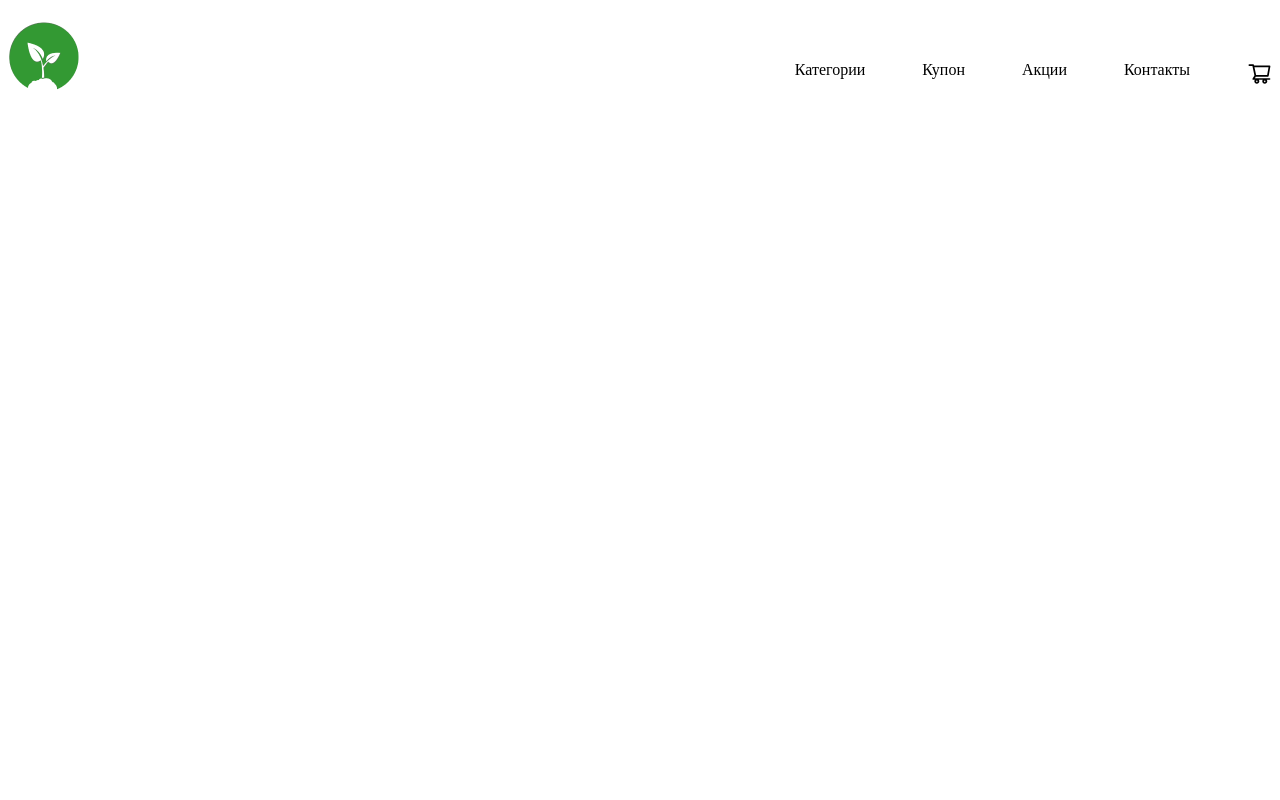
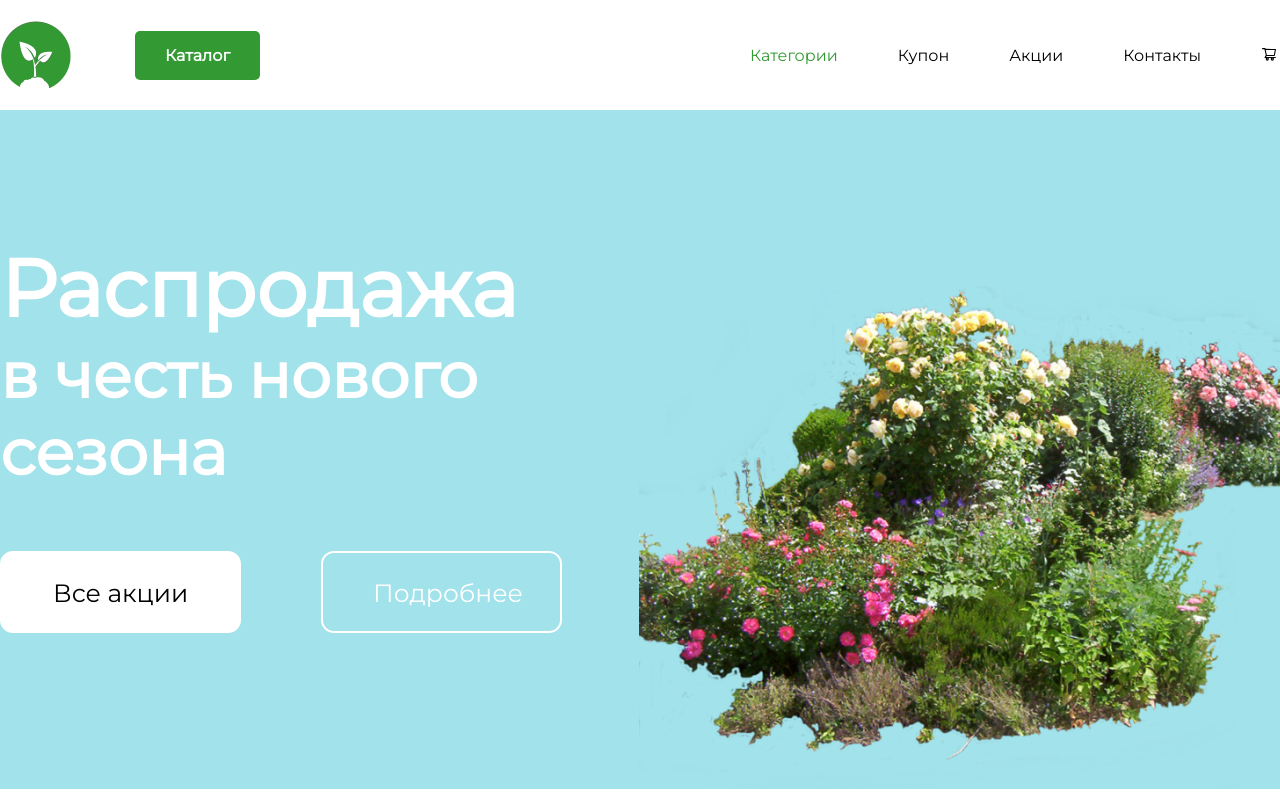
Before and after one commit to dimaarmas/BAUHAUS_STORE_REACT, a React (Create React App) app in the folder bauhaus_online_store_app/: page / in a window 1280 px wide. Built offline with nearby package versions, Linux system fonts and the light colour scheme.

Commit message:
navbar fixed and banner finished

```diff
--- a/bauhaus_online_store_app/public/index.html
+++ b/bauhaus_online_store_app/public/index.html
@@ -5,6 +5,9 @@
   <meta charset="UTF-8">
   <meta http-equiv="X-UA-Compatible" content="IE=edge">
   <meta name="viewport" content="width=device-width, initial-scale=1.0">
+  <style>
+    @import url('https://fonts.googleapis.com/css2?family=Montserrat&display=swap');
+  </style>
   <title>Document</title>
 </head>
 
--- a/bauhaus_online_store_app/src/style.css
+++ b/bauhaus_online_store_app/src/App.css
@@ -4,7 +4,6 @@
     box-sizing: border-box;
 }
 
-.wrapper {
-    max-width: 1116px;
-    margin: 0 auto;
+body {
+    font-family: 'Montserrat', sans-serif;
 }
--- /dev/null
+++ b/bauhaus_online_store_app/src/App.js
@@ -0,0 +1,14 @@
+import Header from "./components/Header";
+import Nav from "./components/Nav";
+import './App.css'
+
+function App() {
+  return (
+    <div>
+      <Nav />
+      <Header />
+    </div>
+  );
+}
+
+export default App;
--- a/bauhaus_online_store_app/src/components/App/index.jsx
+++ /dev/null
@@ -1,11 +0,0 @@
-import Nav from "../Nav";
-
-function App() {
-  return (
-    <div>
-      <Nav />
-    </div>
-  );
-}
-
-export default App;
--- /dev/null
+++ b/bauhaus_online_store_app/src/components/Header/index.jsx
@@ -0,0 +1,21 @@
+import React from 'react'
+import img from './media/header_img.png'
+import s from './index.module.css'
+
+export default function Header() {
+    return (
+        <div className={s.banner_section}>
+            <div className={s.banner_sub_section}>
+                <div>
+                    <p className={s.first_title}>Распродажа</p>
+                    <p className={s.second_title}>в честь нового сезона</p>
+                    <div className={s.banner_buttons}>
+                        <div>Все акции</div>
+                        <div>Подробнее</div>
+                    </div>
+                </div>
+                <img src={img} alt="banner_img" />
+            </div>
+        </div>
+    )
+}
--- /dev/null
+++ b/bauhaus_online_store_app/src/components/Header/index.module.css
@@ -0,0 +1,55 @@
+.banner_section {
+    background-color: #A1E2EB;
+}
+
+.banner_sub_section {
+    display: flex;
+    justify-content: space-between;
+    max-width: 1380px;
+    margin: 0 auto;
+}
+
+.first_title {
+    font-weight: 700;
+    font-size: 80px;
+    color: #FFFF;
+    padding-top: 130px;
+}
+
+.second_title {
+    font-weight: 700;
+    font-size: 63px;
+    color: #FFFF;
+}
+
+.banner_buttons {
+    display: flex;
+    gap: 80px;
+    padding: 60px 0;
+}
+
+.banner_buttons div:nth-of-type(1) {
+    border: 2px solid #FFFF;
+    background-color: #FFFF;
+    text-align: center;
+    width: 241px;
+    height: 82px;
+    padding: 25px 50px;
+    border-radius: 13px;
+    font-size: 25px;
+    font-weight: 700px;
+    cursor: pointer;
+}
+
+.banner_buttons div:nth-of-type(2) {
+    border: 2px solid #FFFF;
+    color: #FFFF;
+    text-align: center;
+    width: 241px;
+    height: 82px;
+    padding: 25px 50px;
+    border-radius: 13px;
+    font-size: 25px;
+    font-weight: 700px;
+    cursor: pointer;
+}
--- a/bauhaus_online_store_app/src/components/Nav/index.jsx
+++ b/bauhaus_online_store_app/src/components/Nav/index.jsx
@@ -4,19 +4,27 @@ import s from './index.module.css'
 import { ShoppingCartOutlined } from '@ant-design/icons'
 
 export default function Nav() {
+
+    const categoryTextColor = {
+        color: '#339933'
+    }
+
     return (
-        <nav className={['wrapper', s.nav_block].join(' ')}>
-            <a href='#'>
+        <header className={s.header}>
+            <div className={s.logo_block}>
                 <img src={logo} alt="company_logo" />
-            </a>
-            <button className={s.catalog_btn}>Каталог</button>
-            <ul className={s.nav_menu}>
-                <li>Категории</li>
-                <li>Купон</li>
-                <li>Акции</li>
-                <li>Контакты</li>
-                <ShoppingCartOutlined className={s.shopping_cart} />
-            </ul>
-        </nav>
+                <div>Каталог</div>
+            </div>
+            <nav>
+                <ul className={s.nav_block}>
+                    <li style={categoryTextColor}>Категории</li>
+                    <li>Купон</li>
+                    <li>Акции</li>
+                    <li>Контакты</li>
+                    <ShoppingCartOutlined className={s.shopping_cart} />
+                </ul>
+            </nav >
+        </header>
+
     )
 }
--- a/bauhaus_online_store_app/src/components/Nav/index.module.css
+++ b/bauhaus_online_store_app/src/components/Nav/index.module.css
@@ -1,41 +1,36 @@
-.nav_block {
+.header {
     display: flex;
     justify-content: space-between;
     align-items: center;
-    height: 100px;
+    max-width: 1380px;
+    margin: 19px auto;
 }
 
-.nav_menu {
-    list-style: none;
-
-    display: grid;
-    grid-template-columns: repeat(5, max-content);
-    gap: 57px;
-    position: relative;
+.logo_block {
+    display: flex;
+    justify-content: space-between;
+    align-items: center;
+    width: 260px;
 }
 
-.nav_menu li {
-    margin-top: 30px;
-    font-weight: 500px;
+.nav_block {
+    display: grid;
+    grid-template-columns: repeat(5, auto);
+    width: 530px;
+    gap: 57px;
     font-size: 16px;
-    cursor: pointer;
+    font-weight: 500;
 }
 
-.catalog_btn {
-    position: absolute;
-    right: 1660px;
-    top: 30px;
-
-    border: 1px solid transparent;
-    border-radius: 5px;
-    width: 129px;
-    height: 49px;
-    background-color: #339933;
-    color: #ffff;
-    cursor: pointer;
+.nav_block li {
+    list-style: none;
 }
 
-.shopping_cart {
-    font-size: 25px;
-    margin-top: 30px;
+.logo_block div {
+    background-color: #339933;
+    border-radius: 5px;
+    padding: 15px 30px;
+    color: white;
+    font-size: 16px;
+    font-weight: 700;
 }
--- a/bauhaus_online_store_app/src/index.js
+++ b/bauhaus_online_store_app/src/index.js
@@ -1,6 +1,6 @@
 import React from 'react';
 import ReactDOM from 'react-dom/client';
-import App from './components/App';
+import App from './App';
 
 
 const root = ReactDOM.createRoot(document.getElementById('root'));
```
Also changed, not shown: bauhaus_online_store_app/src/components/Header/media/header_img.png (added).
